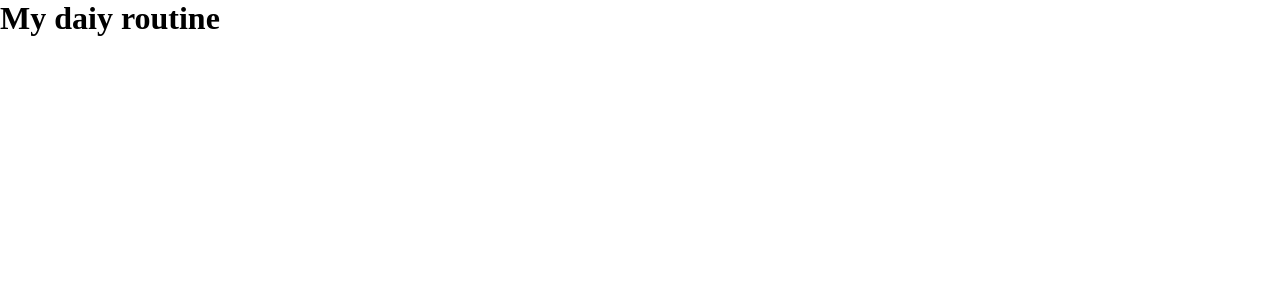
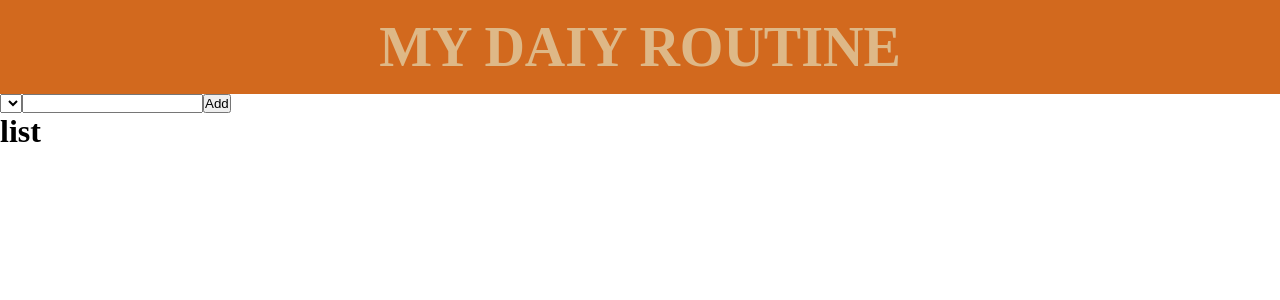
Before and after one commit to Bolaji87/todo-list, a React (Vite) app: page / in a window 1280 px wide. Shown: the top 300 px of the page. Built offline with nearby package versions, Linux system fonts and the light colour scheme.

Commit message:
initial commit

```diff
--- a/src/App.jsx
+++ b/src/App.jsx
@@ -1,10 +1,14 @@
 import React from "react";
 import Navbar from "./components/header/Navbar.jsx";
+import Form from "./components/form/Form.jsx";
+import Lists from "./components/main/Lists.jsx";
 
 function App() {
   return (
     <div>
       <Navbar />
+      <Form />
+      <Lists />
     </div>
   );
 }
--- a/src/components/form/Form.jsx
+++ b/src/components/form/Form.jsx
@@ -0,0 +1,17 @@
+import React from "react";
+
+function Form() {
+  return (
+    <div>
+      <form action="">
+        <select name="" id="">
+          <option value=""></option>
+        </select>
+        <input type="text" />
+        <button>Add</button>
+      </form>
+    </div>
+  );
+}
+
+export default Form;
--- a/src/components/header/Navbar.jsx
+++ b/src/components/header/Navbar.jsx
@@ -3,7 +3,7 @@ import "./navbar.css";
 
 function Navbar() {
   return (
-    <div>
+    <div className="navbar">
       <h1>My daiy routine</h1>
     </div>
   );
--- a/src/components/header/navbar.css
+++ b/src/components/header/navbar.css
@@ -0,0 +1,8 @@
+.navbar {
+  background-color: chocolate;
+  padding: 15px;
+  text-align: center;
+  font-size: 28px;
+  text-transform: uppercase;
+  color: burlywood;
+}
--- /dev/null
+++ b/src/components/main/Lists.jsx
@@ -0,0 +1,11 @@
+import React from "react";
+
+function Lists() {
+  return (
+    <div>
+      <h1>list</h1>
+    </div>
+  );
+}
+
+export default Lists;
```
